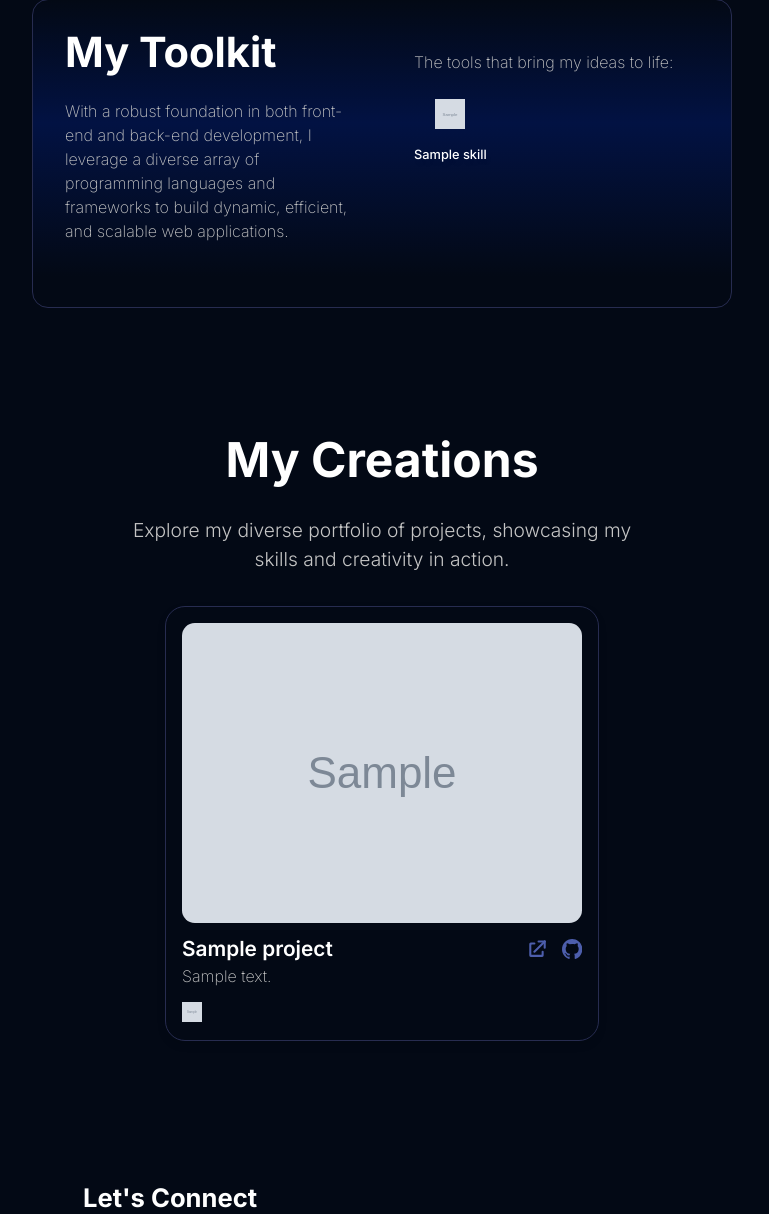
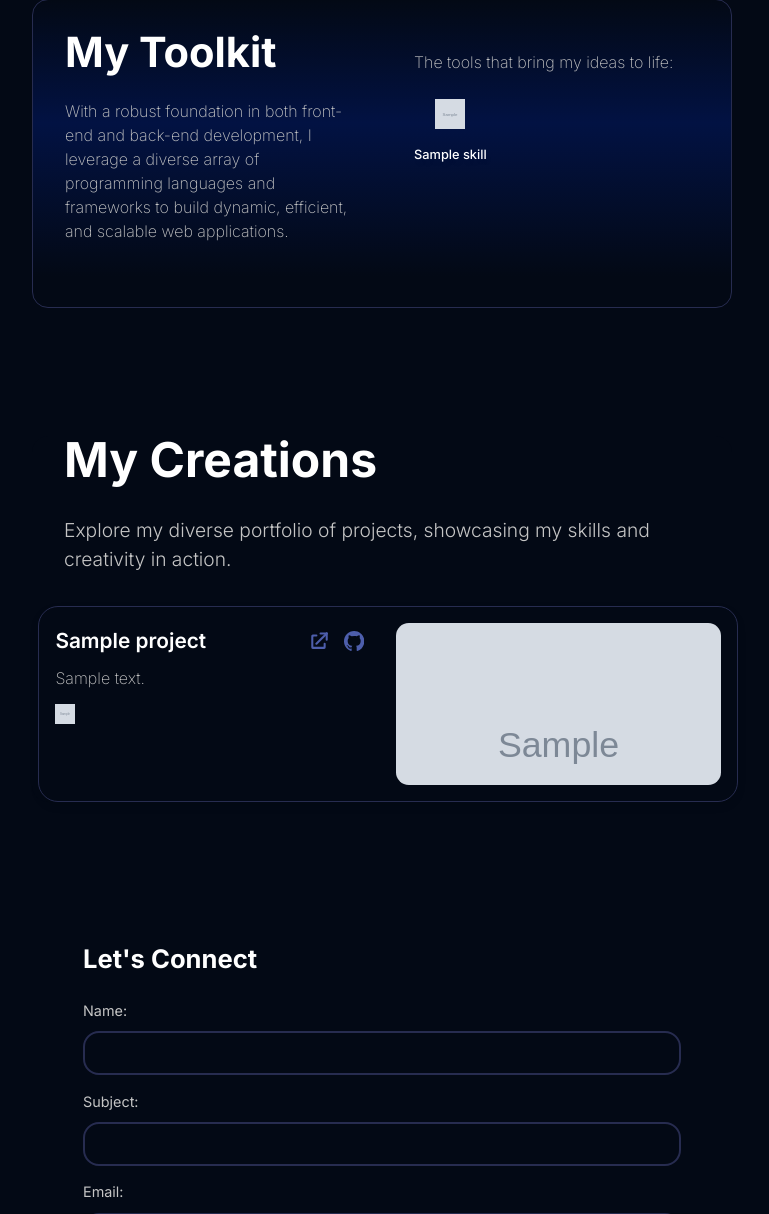
Before and after one commit to jakegodsall/portfolio_site, a Django app: page / in a window 1280 px wide. Shown: the part 817-2031 px from the top of the page, without its empty margins (258-1027 px from the left). Run offline with Django 5.2, Linux system fonts and the light colour scheme; tables that the repository leaves empty hold one stand-in row (values such as "Sample post"); grey boxes marked "Sample" are stand-in pictures.

Commit message:
added tablet layout to project section

```diff
--- a/portfolio/static/portfolio/css/styles.css
+++ b/portfolio/static/portfolio/css/styles.css
@@ -322,6 +322,10 @@ input, select, textarea {
 
 .project-detail_content {
   width: 100%;
+}
+
+.project-detail_top-bar {
+  width: 100%;
   align-items: center;
   display: flex;
   justify-content: space-between;
@@ -379,6 +383,58 @@ input, select, textarea {
 @media screen and (min-width: 680px) {
   .project-detail {
     width: 100%;
+    display: grid;
+    grid-template-columns: 1fr 1fr;
+    grid-template-areas: "text-column image-column";
+    gap: 1rem;
+  }
+  .project-section_list li:nth-child(odd) .project-detail_content {
+    grid-area: text-column;
+  }
+  .project-section_list li:nth-child(even) .project-detail_content {
+    grid-area: image-column;
+  }
+  .project-section_list li:nth-child(odd) .project-detail_image-container {
+    grid-area: image-column;
+  }
+  .project-section_list li:nth-child(even) .project-detail_image-container {
+    grid-area: text-column;
+  }
+  .project-detail_content {
+    align-self: start;
+    max-height: 180px;
+    padding-right: 1rem;
+  }
+  .project-detail_top-bar {
+    align-items: flex-start;
+    gap: 0.5rem;
+    margin-bottom: 1rem;
+    margin-top: 0.5rem;
+  }
+  .project-detail_image-container {
+    aspect-ratio: 2/1;
+  }
+  .project-detail_image-container img {
+    width: 100%;
+    height: auto;
+    object-fit: cover;
+  }
+  .project-detail_content {
+    overflow-y: scroll; /* Ensure scrolling is enabled if needed */
+  }
+  .project-detail_content::-webkit-scrollbar {
+    width: 8px; /* Width of the scrollbar */
+  }
+  .project-detail_content::-webkit-scrollbar-track {
+    border-radius: 100px;
+    background: var(--primary-dark-blue); /* Background of the scrollbar track */
+  }
+  .project-detail_content::-webkit-scrollbar-thumb {
+    background: var(--primary-blue); /* Color of the scrollbar thumb */
+    border-radius: 10px; /* Rounded corners for the scrollbar thumb */
+  }
+  .project-detail_content::-webkit-scrollbar-thumb:hover {
+    background: #555; /* Darker color when hovered */
   }
 }
 .skill-detail {
@@ -584,8 +640,8 @@ input, select, textarea {
   }
 }
 .project-section {
+  width: 100%;
   display: flex;
-  width: 100%;
   flex-direction: column;
   align-items: center;
   text-align: center;
@@ -622,13 +678,21 @@ input, select, textarea {
 }
 
 @media screen and (min-width: 680px) {
+  .project-section {
+    max-width: 700px;
+    align-items: flex-start;
+    text-align: left;
+  }
   .project-section_title {
     font-size: 3rem;
     font-weight: bold;
   }
   .project-section_content {
     font-size: 1.2rem;
-    max-width: 600px;
+    max-width: none;
+  }
+  .project-section_list {
+    width: 100%;
   }
 }
 @media screen and (min-width: 800px) {
@@ -639,7 +703,6 @@ input, select, textarea {
     flex-wrap: wrap;
     flex-direction: row;
     gap: 1rem 2rem;
-    max-width: 630px;
   }
   .project-section_list > li {
     display: flex;
--- a/portfolio/static/portfolio/scss/components/project-detail.scss
+++ b/portfolio/static/portfolio/scss/components/project-detail.scss
@@ -26,6 +26,10 @@
 }
 
 .project-detail_content {
+	width: 100%;
+}
+
+.project-detail_top-bar{
 	width: 100%;
 	align-items: center;
   	display: flex;
@@ -87,5 +91,72 @@
 @media screen and (min-width: 680px) {
 	.project-detail {
 		width: 100%;
+		display: grid;
+		grid-template-columns: 1fr 1fr;
+		grid-template-areas:
+        	"text-column image-column";
+		gap: 1rem;
+	}
+
+	.project-section_list li:nth-child(odd) .project-detail_content {
+		grid-area: text-column;
+	}
+
+	.project-section_list li:nth-child(even) .project-detail_content {
+		grid-area: image-column;
+	}
+
+	.project-section_list li:nth-child(odd) .project-detail_image-container {
+		grid-area: image-column;
+	}
+
+	.project-section_list li:nth-child(even) .project-detail_image-container {
+		grid-area: text-column;
+	}
+
+	.project-detail_content {
+		align-self: start;
+		max-height: 180px;
+		padding-right: 1rem;
+	}
+
+	.project-detail_top-bar {
+		align-items: flex-start;
+		gap: 0.5rem;
+		margin-bottom: 1rem;
+		margin-top: 0.5rem;
+	}
+
+
+	.project-detail_image-container {
+		aspect-ratio: 2/1;
+	}
+
+	.project-detail_image-container img {
+		width: 100%;
+		height: auto;
+		object-fit: cover;
+	}
+
+	.project-detail_content {
+		overflow-y: scroll; /* Ensure scrolling is enabled if needed */
+	}
+
+	.project-detail_content::-webkit-scrollbar {
+		width: 8px; /* Width of the scrollbar */
+	}
+
+	.project-detail_content::-webkit-scrollbar-track {
+		border-radius: 100px;
+		background: var(--primary-dark-blue); /* Background of the scrollbar track */
+	}
+
+	.project-detail_content::-webkit-scrollbar-thumb {
+		background: var(--primary-blue); /* Color of the scrollbar thumb */
+		border-radius: 10px; /* Rounded corners for the scrollbar thumb */
+	}
+
+	.project-detail_content::-webkit-scrollbar-thumb:hover {
+		background: #555; /* Darker color when hovered */
 	}
 }
--- a/portfolio/static/portfolio/scss/layouts/project.scss
+++ b/portfolio/static/portfolio/scss/layouts/project.scss
@@ -1,6 +1,6 @@
 .project-section {
+	width: 100%;
 	display: flex;
-	width: 100%;
 	flex-direction: column;
 	align-items: center;
 	text-align: center;
@@ -38,6 +38,12 @@
 }
 
 @media screen and (min-width: 680px) {
+	.project-section {
+		max-width: 700px;
+		align-items: flex-start;
+		text-align: left;
+	}
+
 	.project-section_title {
 		font-size: 3rem;
 		font-weight: bold;
@@ -45,7 +51,11 @@
 
 	.project-section_content {
 		font-size: 1.2rem;
-		max-width: 600px;
+		max-width: none;
+	}
+
+	.project-section_list {
+		width: 100%;
 	}
 }
 
@@ -59,7 +69,6 @@
 		flex-direction: row;
 		gap: 1rem 2rem;
 
-		max-width: 630px;
 	}
 
 	.project-section_list > li {
--- a/portfolio/templates/portfolio/partials/project/project-detail.html
+++ b/portfolio/templates/portfolio/partials/project/project-detail.html
@@ -4,9 +4,12 @@
             src="{{ project.image.url }}"
             alt="{{ project.name }}"/>
     </div>
-    <!-- Title Bar -->
     <div class="project-detail_content">
+        <!-- Top Bar -->
+        <div class="project-detail_top-bar">
+            <!-- Title -->
             <h2 class="project-detail_title">{{ project.name }}</h2>
+            <!-- Links -->
             <div class="project-detail_buttons">
                 {% if project.live_site_url %}
                 <a href="{{ project.live_site_url }}">
@@ -44,3 +47,4 @@
             {% endfor %}
         </ul>
     </div>
+</div>
```
Also changed, not shown: data/bootstrap_project.json (+6 -6 lines), 1 other file. Lines whose indentation alone changed are shown as unchanged.
